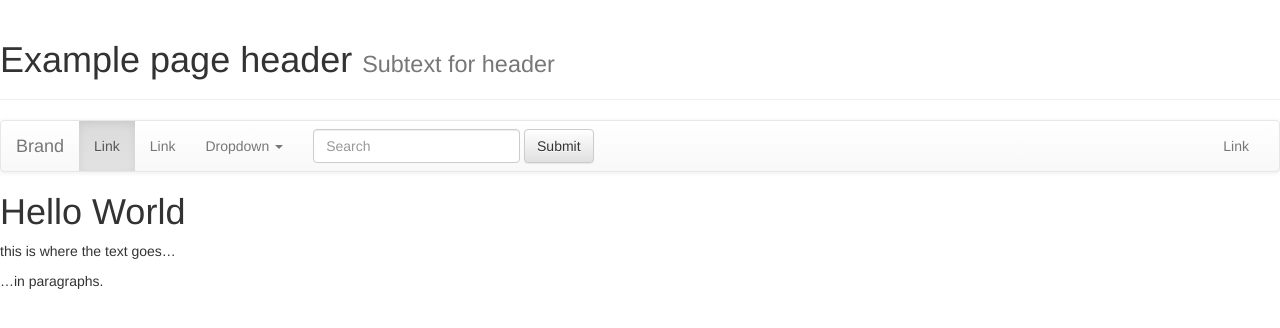
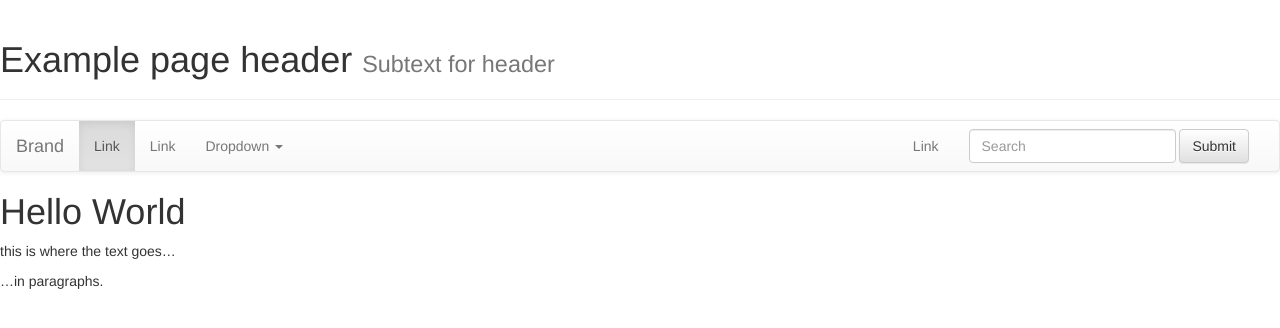
Before and after one commit to nrobb/TASTER_site, a Jekyll site: the page built from index.md, in a window 1280 px wide. Shown: the top 328 px of the page. Built offline with Jekyll 4.4.1, drawn with Linux system fonts in a browser that asks for light colours; nearby versions of some CDN libraries; Markdown is read by kramdown in place of the engine named in the settings.

Commit message:
Update navbar.html

```diff
--- a/_includes/navbar.html
+++ b/_includes/navbar.html
@@ -29,7 +29,7 @@
           </ul>
         </li>
       </ul>
-      <form class="navbar-form navbar-left" role="search">
+      <form class="navbar-form navbar-right" role="search">
         <div class="form-group">
           <input type="text" class="form-control" placeholder="Search">
         </div>
```
